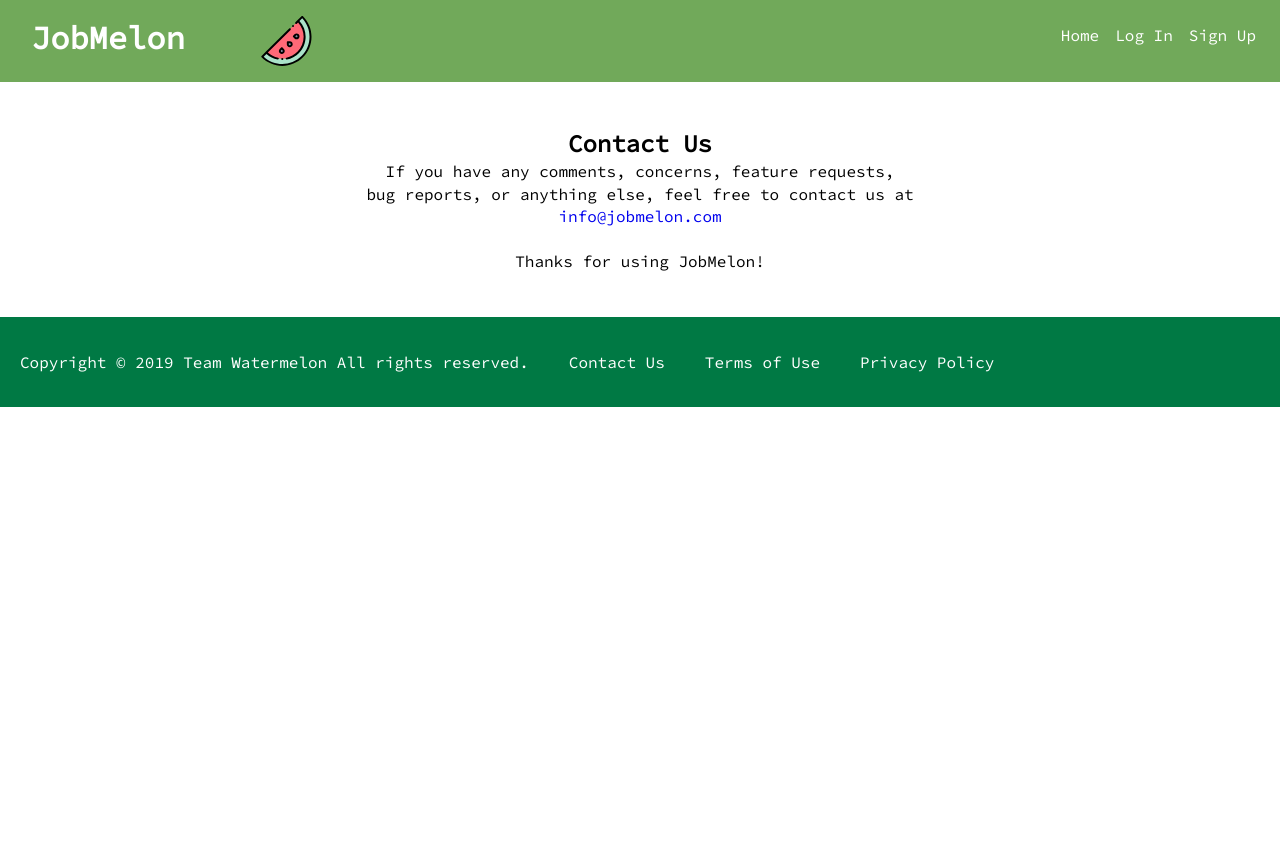
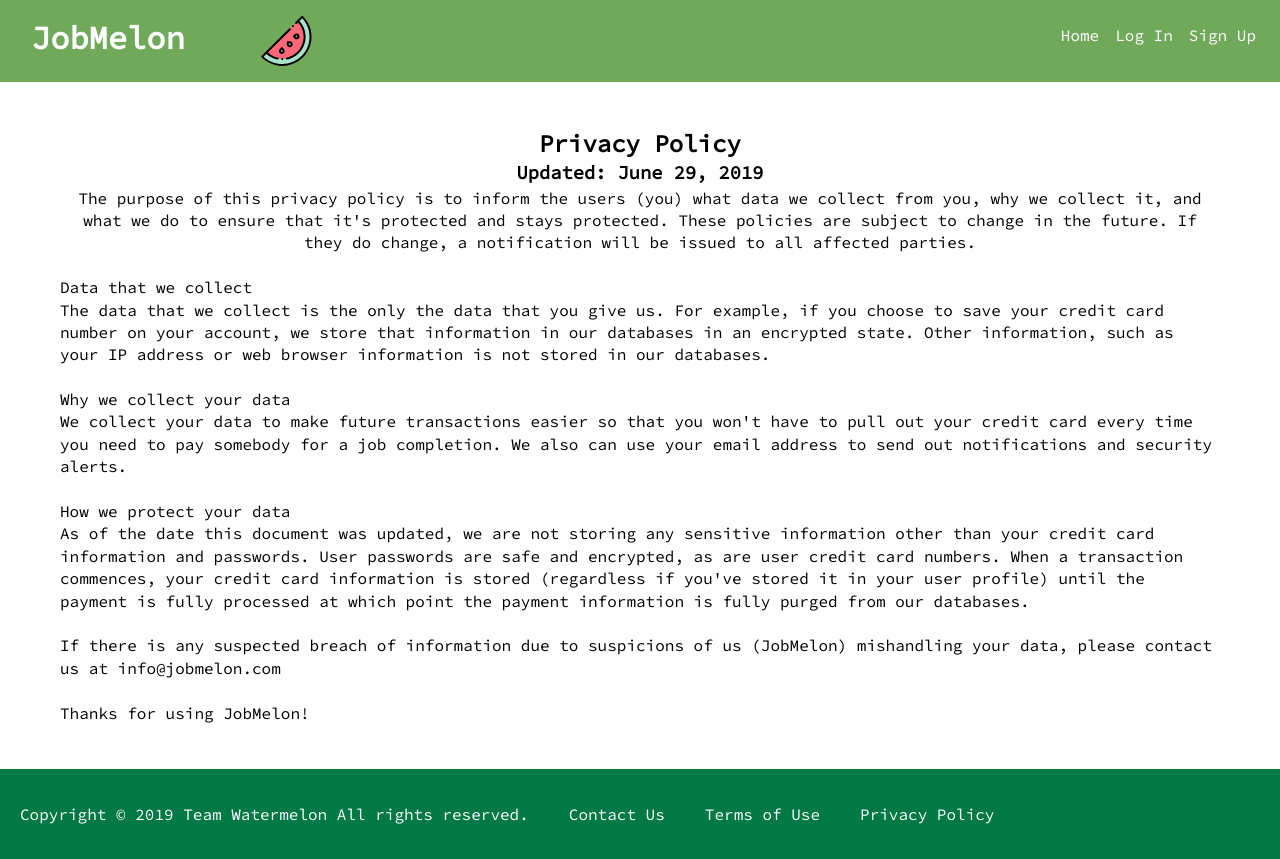
Before and after one commit to uh-watermelons/JobMelon, a React (Create React App) app in the folder client/: page /privacy in a window 1280 px wide. Before the commit the page ends 800 px from the top, so only its background shows below. Built offline with nearby package versions, Linux system fonts and the light colour scheme.

Commit message:
implement privacy policy page

```diff
--- a/client/src/components/pages/privacy_policy/PrivacyPolicy.css
+++ b/client/src/components/pages/privacy_policy/PrivacyPolicy.css
@@ -1,3 +1,8 @@
 .center {
   text-align: center;
 }
+
+.indent {
+  margin-left: 60px;
+  margin-right: 60px;
+}
--- a/client/src/components/pages/privacy_policy/PrivacyPolicy.js
+++ b/client/src/components/pages/privacy_policy/PrivacyPolicy.js
@@ -10,18 +10,31 @@ class PrivacyPolicy extends Component {
       <div className="PrivacyPolicy">
         <Header />
         <div>
-          <div class="center">
+          <div>
             <br></br>
             <br></br>
-            <h2>Contact Us</h2>
-            <p>If you have any comments, concerns, feature requests, <br></br>
-            bug reports, or anything else, feel free to contact us at</p>
-            <a href="mailto:info@jobmelon.com">info@jobmelon.com</a>
-            <br></br>
-            <br></br>
-            <p>Thanks for using JobMelon!</p>
-            <br></br>
-            <br></br>
+            <h2 class="center">Privacy Policy</h2>
+            <h3 class="center">Updated: June 29, 2019</h3>
+            <div class="indent">
+              <p class="center">The purpose of this privacy policy is to inform the users (you) what data we collect from you, why we collect it, and what we do to ensure that it's protected and stays protected. These policies are subject to change in the future. If they do change, a notification will be issued to all affected parties.</p>
+              <p>
+              <br></br>Data that we collect
+              <br></br>The data that we collect is the only the data that you give us. For example, if you choose to save your credit card number on your account, we store that information in our databases in an encrypted state. Other information, such as your IP address or web browser information is not stored in our databases.
+              <br></br>
+              <br></br>Why we collect your data
+              <br></br>We collect your data to make future transactions easier so that you won't have to pull out your credit card every time you need to pay somebody for a job completion. We also can use your email address to send out notifications and security alerts.
+              <br></br>
+              <br></br>How we protect your data
+              <br></br>As of the date this document was updated, we are not storing any sensitive information other than your credit card information and passwords. User passwords are safe and encrypted, as are user credit card numbers. When a transaction commences, your credit card information is stored (regardless if you've stored it in your user profile) until the payment is fully processed at which point the payment information is fully purged from our databases.
+              <br></br>
+              <br></br>If there is any suspected breach of information due to suspicions of us (JobMelon) mishandling your data, please contact us at info@jobmelon.com
+              <br></br>
+              <br></br>
+              </p>
+              <p>Thanks for using JobMelon!</p>
+              <br></br>
+              <br></br>
+            </div>
           </div>
         </div>
         <Footer />
```
Also changed, not shown: 1 other file (tests, documents, lock files or other folders).
